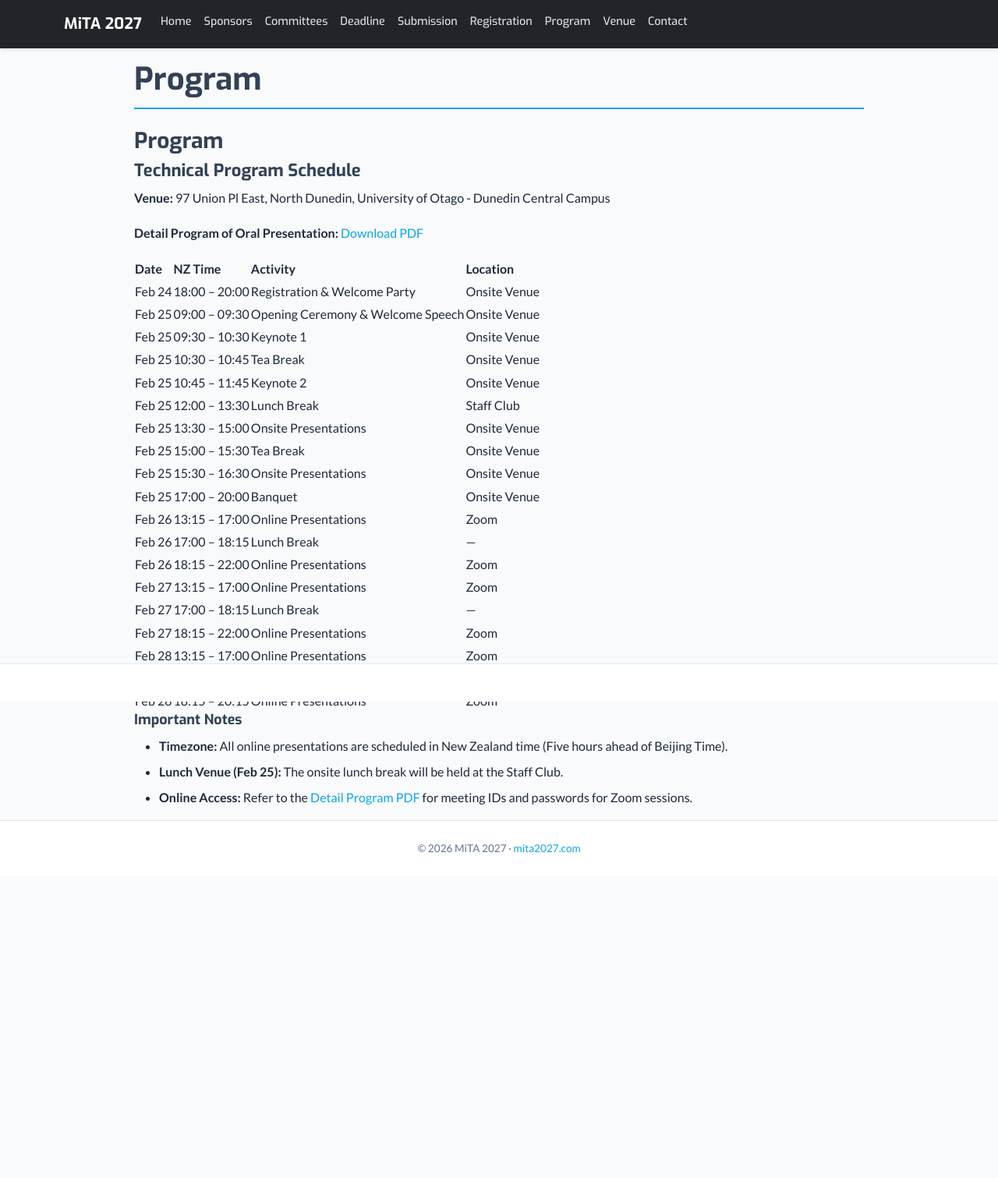
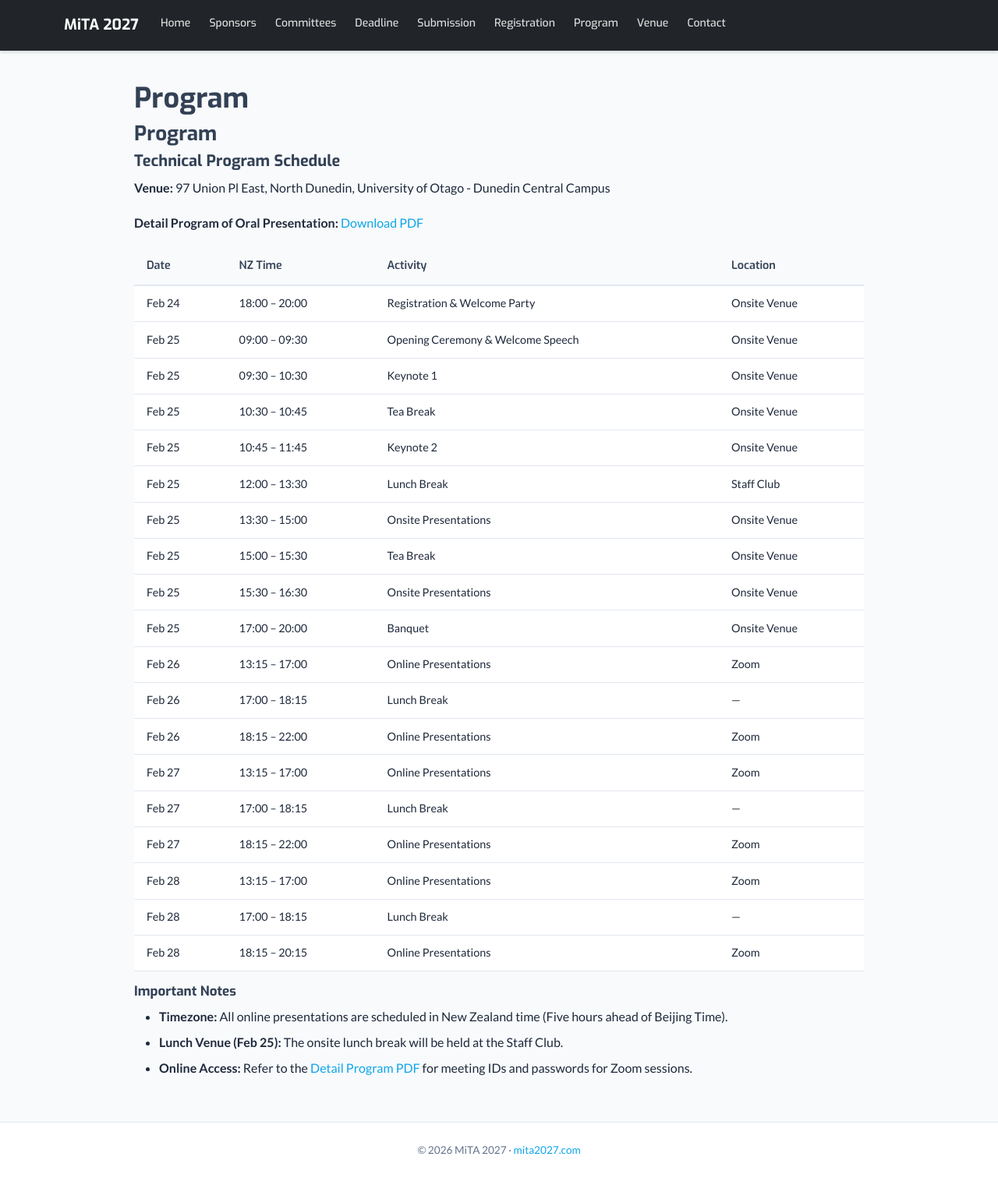
Before and after one commit to Capuemwf/Capuemwf.github.io, a Jekyll site: the page built from program.md, in a window 1280 px wide. Shown: the whole page at 78% size. Built offline with Jekyll 4.4.1, drawn with Linux system fonts in a browser that asks for light colours; a style sheet for code colours, icons or effects is not loaded; before the commit the page ends 1124 px from its top, so only the background shows below that.

Commit message:
nips style

```diff
--- a/_includes/footer.html
+++ b/_includes/footer.html
@@ -20,7 +20,7 @@
     {%- include modal_live.html -%}
   {%- endif -%}
 
-  <script src="https://cdn.jsdelivr.net/npm/bootstrap@5.3.3/dist/js/bootstrap.bundle.min.js" integrity="sha384-YvpcrRf3S1W1sM7eBb0r0F9aJh4r9f0L4V3f0F9aJh4r9f0L4V3f0F9aJh4r9f0L4V3" crossorigin="anonymous"></script>
+  <script src="https://cdn.jsdelivr.net/npm/bootstrap@5.3.3/dist/js/bootstrap.bundle.min.js" crossorigin="anonymous"></script>
   <script type="module" src="{{ site.baseurl }}/assets/js/main.js?t={{ site.time | date: '%s' }}"></script>
 
 </body>
--- a/_includes/header.html
+++ b/_includes/header.html
@@ -32,8 +32,8 @@
   <link rel="preconnect" href="https://fonts.googleapis.com" />
   <link rel="preconnect" href="https://fonts.gstatic.com" crossorigin />
 
-  {% comment %} Bootstrap 5.3 from CDN (since conference.bundle.css is not built) {% endcomment %}
-  <link href="https://cdn.jsdelivr.net/npm/bootstrap@5.3.3/dist/css/bootstrap.min.css" rel="stylesheet" integrity="sha384-QWTKZyLPE4tN8k3YVh0F9aJh4r9f0L4V3f0F9aJh4r9f0L4V3f0F9aJh4r9f0L4V3" crossorigin="anonymous" />
+  {% comment %} Bootstrap 5.3 from CDN {% endcomment %}
+  <link href="https://cdn.jsdelivr.net/npm/bootstrap@5.3.3/dist/css/bootstrap.min.css" rel="stylesheet" crossorigin="anonymous" />
   <link rel="stylesheet" href="https://cdn.jsdelivr.net/npm/bootstrap-icons@1.11.3/font/bootstrap-icons.min.css" />
 
   {% comment %} User stylesheet with NeurIPS-style overrides {% endcomment %}
--- a/_includes/navbar.html
+++ b/_includes/navbar.html
@@ -1,5 +1,5 @@
 {% assign breakpoint = site.conference.navigation.breakpoint | default: 'md' %}
-<nav class="navbar navbar-expand-{{ breakpoint }} d-pwa-none navbar-conference navbar-dark mb-0" aria-label="{{ site.data.lang[site.conference.lang].navigation.main | default: 'Main navigation' }}">
+<nav class="navbar navbar-expand-{{ breakpoint }} navbar-dark mb-0" style="background-color: #212529;" aria-label="{{ site.data.lang[site.conference.lang].navigation.main | default: 'Main navigation' }}">
   <div class="container">
 
     <a class="navbar-brand order-0" href="{{ site.baseurl }}/">{{ site.title }}</a>
--- a/assets/css/main.css
+++ b/assets/css/main.css
@@ -18,36 +18,35 @@
   --color-bg-white: #ffffff;
   --color-border: #e2e8f0;
   --color-navbar: #212529;
-  --color-hero-gradient-1: rgba(51, 65, 85, 0.9);
-  --color-hero-gradient-2: rgba(71, 85, 105, 0.8);
   --font-heading: 'Exo', sans-serif;
   --font-body: 'Lato', sans-serif;
 }
 
-/* ===== Global Typography ===== */
+/* ===== Global Reset & Typography ===== */
 body {
-  font-family: var(--font-body);
+  font-family: var(--font-body) !important;
   font-weight: 400;
   color: var(--color-text-dark);
   line-height: 1.7;
   background-color: var(--color-bg-light);
 }
 
-h1, h2, h3, h4, h5, h6,
-.display-3, .display-4, .display-5 {
-  font-family: var(--font-heading);
-  font-weight: 700;
-  color: var(--color-primary-dark);
+h1, h2, h3, h4, h5, h6 {
+  font-family: var(--font-heading) !important;
+  font-weight: 700 !important;
+  color: var(--color-primary-dark) !important;
 }
 
-h1 { font-size: 2.5rem; }
-h2 { font-size: 1.75rem; }
-h3 { font-size: 1.375rem; }
-h4 { font-size: 1.125rem; }
+h1 { font-size: 2.25rem !important; }
+h2 { font-size: 1.625rem !important; }
+h3 { font-size: 1.25rem !important; }
+h4 { font-size: 1.0625rem !important; }
+
+p, li, td, th, span, div {
+  font-family: var(--font-body);
+}
 
 p {
-  font-family: var(--font-body);
-  font-weight: 400;
   color: var(--color-text-dark);
   line-height: 1.8;
 }
@@ -55,69 +54,98 @@
 /* ===== Navbar (NeurIPS Dark Style) ===== */
 .navbar {
   background-color: var(--color-navbar) !important;
-  padding: 0.5rem 0;
-  box-shadow: 0 2px 4px rgba(0, 0, 0, 0.1);
+  padding: 0.6rem 0 !important;
+  box-shadow: 0 2px 4px rgba(0, 0, 0, 0.15);
 }
 
 .navbar-brand {
-  font-family: var(--font-heading);
-  font-weight: 700;
-  font-size: 1.25rem;
+  font-family: var(--font-heading) !important;
+  font-weight: 700 !important;
+  font-size: 1.2rem !important;
   color: #ffffff !important;
 }
 
 .navbar .nav-link {
-  font-family: var(--font-heading);
-  font-weight: 500;
-  font-size: 0.9rem;
+  font-family: var(--font-heading) !important;
+  font-weight: 500 !important;
+  font-size: 0.875rem !important;
   color: rgba(255, 255, 255, 0.85) !important;
+  padding: 0.5rem 0.75rem !important;
   transition: color 0.2s ease;
 }
 
-.navbar .nav-link:hover {
+.navbar .nav-link:hover,
+.navbar .nav-link:focus {
   color: var(--color-accent) !important;
 }
 
+.navbar-toggler {
+  border-color: rgba(255, 255, 255, 0.3) !important;
+}
+
 /* ===== Hero Section (Home Page) ===== */
-.display-3,
-.display-4 {
-  font-family: var(--font-heading);
-  font-weight: 700;
-  color: #ffffff;
-  font-size: 2.75rem;
-  text-shadow: 0 2px 4px rgba(0, 0, 0, 0.3);
+.display-3, .display-4, .display-5 {
+  font-family: var(--font-heading) !important;
+  font-weight: 700 !important;
+  color: var(--color-primary-dark) !important;
+}
+
+/* ===== Main Content Area ===== */
+main.container,
+#main.container {
+  max-width: 960px !important;
+  padding-top: 1.5rem !important;
+  padding-bottom: 1.5rem !important;
 }
 
 /* ===== Content Cards (NeurIPS Style) ===== */
-.container > .card,
-.content-card {
+.card {
+  border: none !important;
+  border-radius: 12px !important;
+  box-shadow: 0 1px 3px rgba(0, 0, 0, 0.08) !important;
+  transition: box-shadow 0.2s ease;
   background: var(--color-bg-white);
-  border: none;
-  border-radius: 12px;
-  box-shadow: 0 1px 3px rgba(0, 0, 0, 0.08);
-  padding: 1.5rem;
-  margin-bottom: 1.5rem;
 }
 
-.container > .card:hover {
-  box-shadow: 0 4px 12px rgba(0, 0, 0, 0.1);
+.card:hover {
+  box-shadow: 0 4px 12px rgba(0, 0, 0, 0.12) !important;
+}
+
+.card-title {
+  font-family: var(--font-heading) !important;
+  font-weight: 600 !important;
+  color: var(--color-primary-dark) !important;
+}
+
+.card-body {
+  font-family: var(--font-body);
 }
 
 /* ===== Section Headings ===== */
-h2.h3,
-h3.h4 {
-  font-family: var(--font-heading);
-  font-weight: 700;
-  color: var(--color-primary-dark);
+h2.h3, h3.h4 {
+  font-family: var(--font-heading) !important;
+  font-weight: 700 !important;
+  color: var(--color-primary-dark) !important;
+}
+
+/* ===== Page Title Styling ===== */
+.container > h1:first-child,
+.container > h2:first-child {
+  font-family: var(--font-heading) !important;
+  font-weight: 700 !important;
+  color: var(--color-primary-dark) !important;
+  margin-bottom: 1.5rem !important;
+  padding-bottom: 0.75rem;
+  border-bottom: 2px solid var(--color-accent);
 }
 
 /* ===== Buttons (NeurIPS Style) ===== */
 .btn-primary {
   background-color: var(--color-accent) !important;
   border-color: var(--color-accent) !important;
-  font-family: var(--font-heading);
-  font-weight: 600;
-  border-radius: 6px;
+  font-family: var(--font-heading) !important;
+  font-weight: 600 !important;
+  border-radius: 6px !important;
   transition: all 0.2s ease;
 }
 
@@ -129,9 +157,9 @@
 .btn-outline-primary {
   color: var(--color-accent) !important;
   border-color: var(--color-accent) !important;
-  font-family: var(--font-heading);
-  font-weight: 500;
-  border-radius: 6px;
+  font-family: var(--font-heading) !important;
+  font-weight: 500 !important;
+  border-radius: 6px !important;
 }
 
 .btn-outline-primary:hover {
@@ -139,32 +167,42 @@
   color: #ffffff !important;
 }
 
-/* ===== Tables (NeurIPS Clean Style) ===== */
-.table {
-  font-family: var(--font-body);
-  border-collapse: collapse;
-  background: var(--color-bg-white);
-  border-radius: 8px;
-  overflow: hidden;
+.btn {
+  font-family: var(--font-heading) !important;
+  font-weight: 500 !important;
+  border-radius: 6px !important;
 }
 
-.table th {
-  font-family: var(--font-heading);
-  font-weight: 600;
-  background-color: var(--color-bg-light);
-  color: var(--color-primary-dark);
-  padding: 0.75rem 1rem;
-  border-bottom: 2px solid var(--color-border);
+/* ===== Tables (NeurIPS Clean Style) ===== */
+table {
+  font-family: var(--font-body);
+  border-collapse: collapse !important;
+  background: var(--color-bg-white);
+  width: 100%;
+  margin-bottom: 1rem;
 }
 
-.table td {
-  padding: 0.75rem 1rem;
-  color: var(--color-text-dark);
-  border-bottom: 1px solid var(--color-border);
+table th {
+  font-family: var(--font-heading) !important;
+  font-weight: 600 !important;
+  background-color: var(--color-bg-light) !important;
+  color: var(--color-primary-dark) !important;
+  padding: 0.75rem 1rem !important;
+  border-bottom: 2px solid var(--color-border) !important;
+  border-top: none !important;
+  font-size: 0.9rem;
 }
 
-.table tbody tr:hover {
-  background-color: var(--color-bg-light);
+table td {
+  padding: 0.65rem 1rem !important;
+  color: var(--color-text-dark);
+  border-bottom: 1px solid var(--color-border) !important;
+  border-top: none !important;
+  font-size: 0.9rem;
+}
+
+table tbody tr:hover {
+  background-color: var(--color-bg-light) !important;
 }
 
 /* ===== Links ===== */
@@ -176,62 +214,6 @@
 
 a:hover {
   color: var(--color-accent-hover);
-}
-
-/* ===== Deadline Cards ===== */
-.card {
-  border: none;
-  border-radius: 12px;
-  box-shadow: 0 1px 3px rgba(0, 0, 0, 0.08);
-  transition: box-shadow 0.2s ease;
-}
-
-.card:hover {
-  box-shadow: 0 4px 12px rgba(0, 0, 0, 0.1);
-}
-
-.card-title {
-  font-family: var(--font-heading);
-  font-weight: 600;
-  color: var(--color-primary-dark);
-}
-
-/* ===== Sponsor Logos ===== */
-.sponsor-logo,
-img.img-fluid {
-  transition: transform 0.2s ease;
-}
-
-img.img-fluid:hover {
-  transform: scale(1.05);
-}
-
-/* ===== Footer ===== */
-footer {
-  font-family: var(--font-body);
-  text-align: center;
-  padding: 1.5rem 0;
-  font-size: 0.85rem;
-  color: var(--color-text-muted);
-  background-color: var(--color-bg-white);
-  border-top: 1px solid var(--color-border);
-}
-
-/* ===== Main Content Area ===== */
-main.container {
-  max-width: 960px;
-}
-
-/* ===== Page Title Styling ===== */
-h1.page-title,
-.container > h1:first-child,
-.container > h2:first-child {
-  font-family: var(--font-heading);
-  font-weight: 700;
-  color: var(--color-primary-dark);
-  margin-bottom: 1.5rem;
-  padding-bottom: 0.75rem;
-  border-bottom: 2px solid var(--color-accent);
 }
 
 /* ===== List Styling ===== */
@@ -273,18 +255,69 @@
   border-radius: 4px;
 }
 
+/* ===== Sponsor Logos ===== */
+img.img-fluid {
+  transition: transform 0.2s ease;
+}
+
+img.img-fluid:hover {
+  transform: scale(1.05);
+}
+
+/* ===== Footer ===== */
+.site-footer {
+  font-family: var(--font-body);
+  text-align: center;
+  padding: 1.5rem 0;
+  font-size: 0.85rem;
+  color: var(--color-text-muted);
+  background-color: var(--color-bg-white);
+  border-top: 1px solid var(--color-border);
+}
+
+.site-footer a {
+  color: var(--color-accent);
+}
+
+/* ===== Home Page Specific ===== */
+.bg-body-tertiary {
+  background-color: var(--color-bg-light) !important;
+}
+
+/* ===== Dropdown (NeurIPS Style) ===== */
+.dropdown-menu {
+  font-family: var(--font-body);
+  border-radius: 8px;
+  box-shadow: 0 4px 12px rgba(0, 0, 0, 0.1);
+  border: 1px solid var(--color-border);
+}
+
+.dropdown-item {
+  font-family: var(--font-body);
+  font-size: 0.875rem;
+}
+
 /* ===== Responsive ===== */
 @media (max-width: 767.98px) {
-  .display-3, .display-4 {
-    font-size: 1.75rem;
+  .display-3, .display-4, .display-5 {
+    font-size: 1.75rem !important;
   }
 
-  h1 { font-size: 1.75rem; }
-  h2 { font-size: 1.375rem; }
+  h1 { font-size: 1.75rem !important; }
+  h2 { font-size: 1.375rem !important; }
 
-  main.container {
-    max-width: 100%;
-    padding: 0 1rem;
+  main.container,
+  #main.container {
+    max-width: 100% !important;
+    padding: 0 1rem !important;
+  }
+
+  table {
+    font-size: 0.8rem;
+  }
+
+  table th, table td {
+    padding: 0.5rem 0.5rem !important;
   }
 }
 
```
